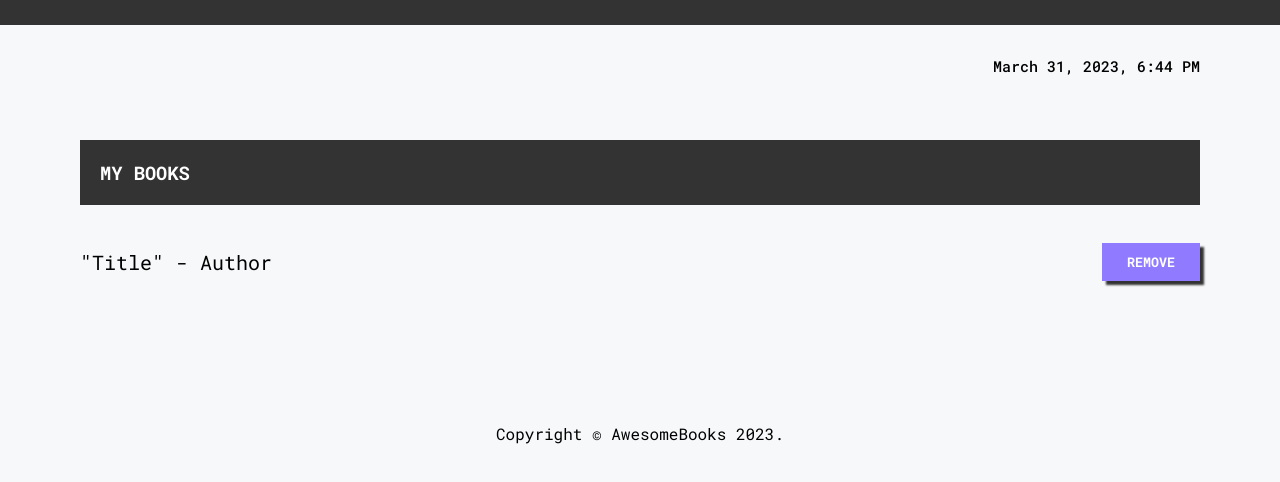
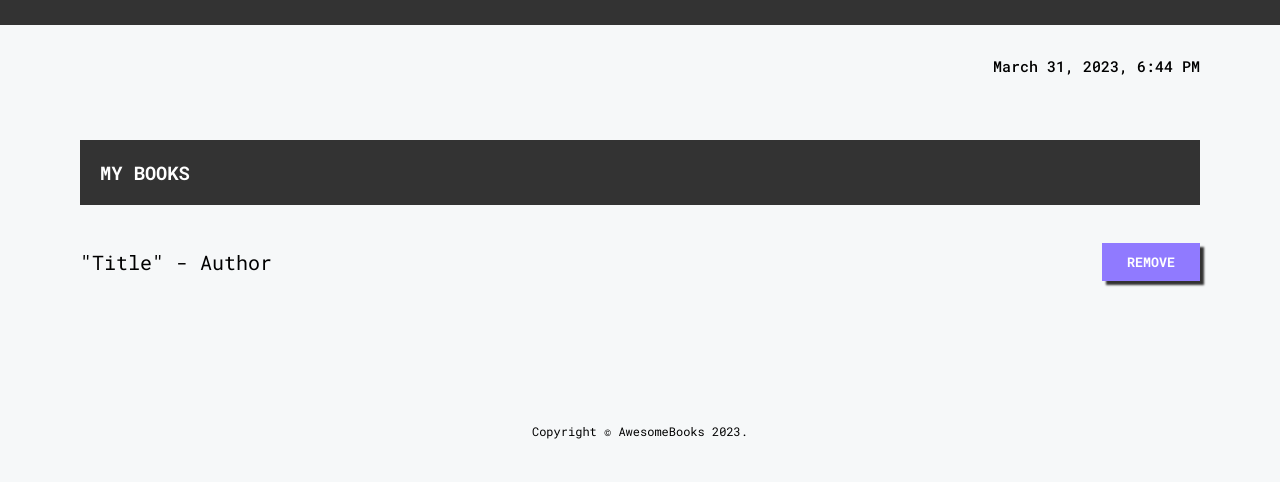
Before and after one commit to davidolanrewaju/AwesomeBooks, a website: page index.html in a window 1280 px wide. Shown: the part 58-540 px from the top of the page. Drawn offline with Linux system fonts and the light colour scheme.

Commit message:
Update styles.css

```diff
--- a/styles.css
+++ b/styles.css
@@ -160,6 +160,6 @@ nav {
   text-align: center;
 }
 
-/* #footer p {
+#footer p {
   font-size: 12px;
-} */
+}
```
